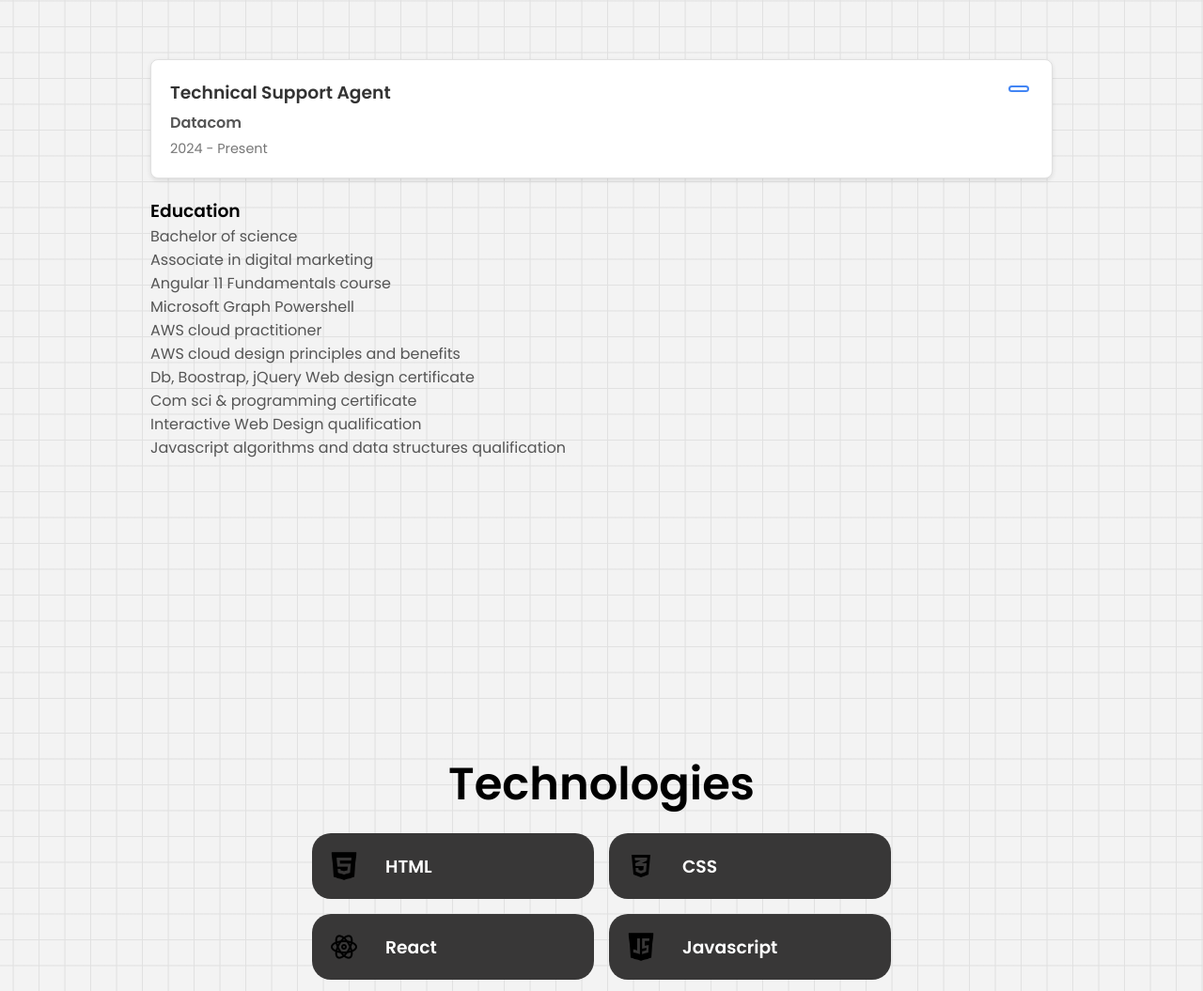
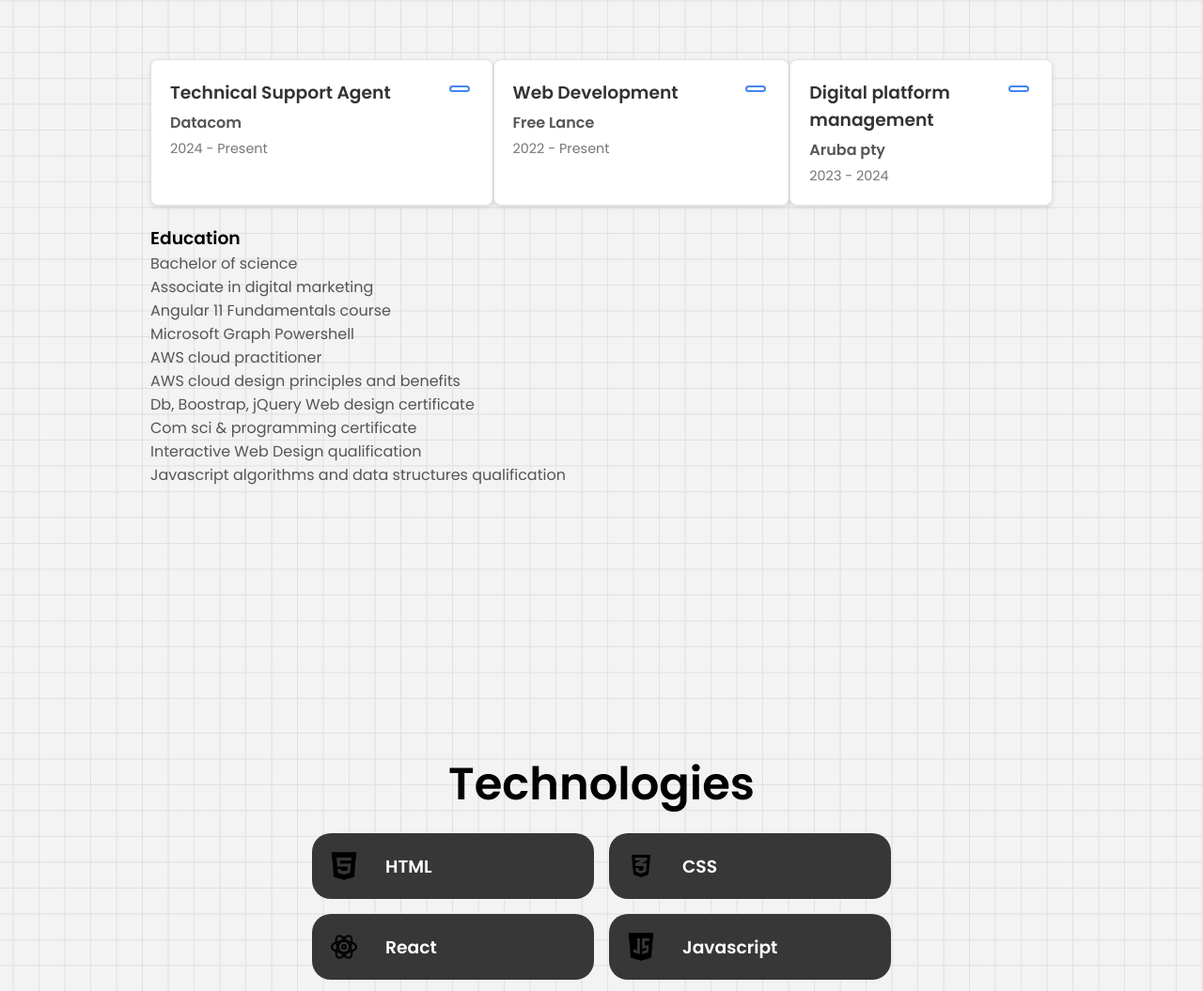
Before and after one commit to MendRW/portfolio, a plain HTML site: page index.html in a window 1280 px wide. Shown: the part 865-1920 px from the top of the page at 94% size. Drawn offline with Linux system fonts and the light colour scheme.

Commit message:
Experience section

```diff
--- a/index.html
+++ b/index.html
@@ -113,18 +113,65 @@
             </button>
           </div>
           <div class="experience-details">
-            <p>As a technical support agent I provided high level endpoint support, system administration, cloud platform management and threat management for state government agencies and large investment firms</p>
+            <p>As a technical support agent I provided high level endpoint support, system administration, cloud platform management and threat management for state government agencies and large investment firms.</p>
             <h4>Key Responsibilities</h4>
             <ul>
-              <li>Systems Administration for on prem servers, managing interfacing between infrastructure components with active directory users</li>
-              <li>Development of scripts, implementing automation to eliminate human error and improve efficiency</li>
-              <li>Threat Analysis, Windows defender, splunk and essentire management. Protecting clients from phishing attempts and responding to breaches</li>
-              <li>Cloud platform management, implementation AWS workspaces, Entra device staging, Intune</li>
-              <li>M365, advanced support of all office applications, exchange management and powerbi database support</li>
+              <li>- Systems Administration for on prem servers, managing interfacing between infrastructure components with active directory users</li>
+              <li>- Development of scripts, implementing automation to eliminate human error and improve efficiency</li>
+              <li>- Threat Analysis, Windows defender, splunk and essentire management. Protecting clients from phishing attempts and responding to breaches</li>
+              <li>- Cloud platform management, implementation AWS workspaces, Entra device staging, Intune</li>
+              <li>- M365, advanced support of all office applications, exchange management and powerbi database support</li>
             </ul>
           </div>
         </div>
         <!-- end job-->
+        <div class="experience-box">
+          <div class="experience-header">
+            <h3>Web Development</h3>
+            <p class="company">Free Lance</p>
+            <p class="dates">2022 - Present</p>
+            <button class="eye-btn" aria-label="Toggle details Visibility">
+              <div class="eye-icon">
+                <div class="eye-outline"></div>
+                <div class="eye-pupil"></div>
+              </div>
+            </button>
+          </div>
+          <div class="experience-details">
+            <p>As a web developer I solved digital visibility for dozens of businesses. specialised focus on responsive designs personalised for the target audience while minimising upkeep costs. </p>
+            <h4>Key Responsibilities</h4>
+            <ul>
+              <li>Communicating with stake holders to create the best system for their requirements</li>
+              <li>Translating clients designs and needs into accessible, responsive web pages</li>
+              <li>Implementation of analytics tools to provide long term support for their digital growth</li>
+              <li>Development of robust sites using HTML, CSS, JS</li>
+              <li>Updating and maintaining existing sites to modernise and optomise digital visibility including SEO and accessibility</li>
+            </ul>
+          </div>
+        </div>
+        <div class="experience-box">
+          <div class="experience-header">
+            <h3>Digital platform management</h3>
+            <p class="company">Aruba pty</p>
+            <p class="dates">2023 - 2024</p>
+            <button class="eye-btn" aria-label="Toggle details Visibility">
+              <div class="eye-icon">
+                <div class="eye-outline"></div>
+                <div class="eye-pupil"></div>
+              </div>
+            </button>
+          </div>
+          <div class="experience-details">
+            <p>Managed the ditial platforms of a large restaurant group including over 6 locations. Creating their digital visibility from scratch across web and social media.</p>
+            <h4>Key Responsibilities</h4>
+            <ul>
+              <li>Development and management of 5 web sites, creating analytics to track engagement, SEO and mail lists</li>
+              <li>Creation of digital marketing media across facebook, google ads, instagram and youtube</li>
+              <li>Implementation of digital marketing infrastructure and tools including Mailchimp, Google Analytics and more </li>
+              <li>Creation of marketing and promotion material, seasonal events and content</li>
+            </ul>
+          </div>
+        </div>
       </div>
       <div class="details-container-card infocard">
         <h3>Education</h3>
--- a/style.css
+++ b/style.css
@@ -133,7 +133,7 @@ a:hover {
     width: fit-content;
     max-height: 0;
     overflow: hidden;
-    transition: all 0.3 ease-in-out;
+    transition: all 0.3s ease-in-out;
 }
 
 .menu-links a {
@@ -194,6 +194,10 @@ section {
 }
 
 /* profile */
+
+.btn {
+  padding: 1 rem;
+}
 
 #profile {
     display: flex;
```
